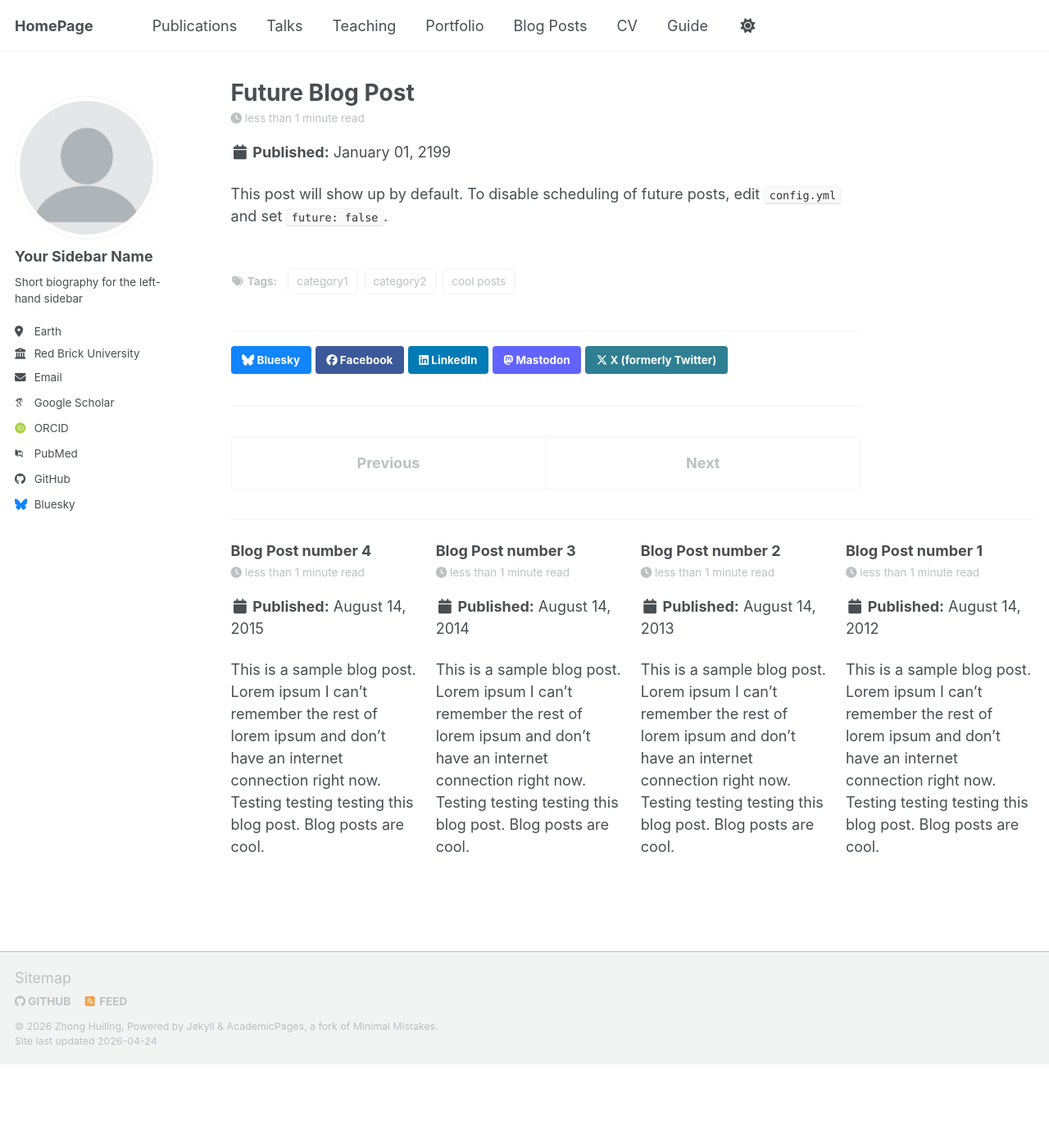
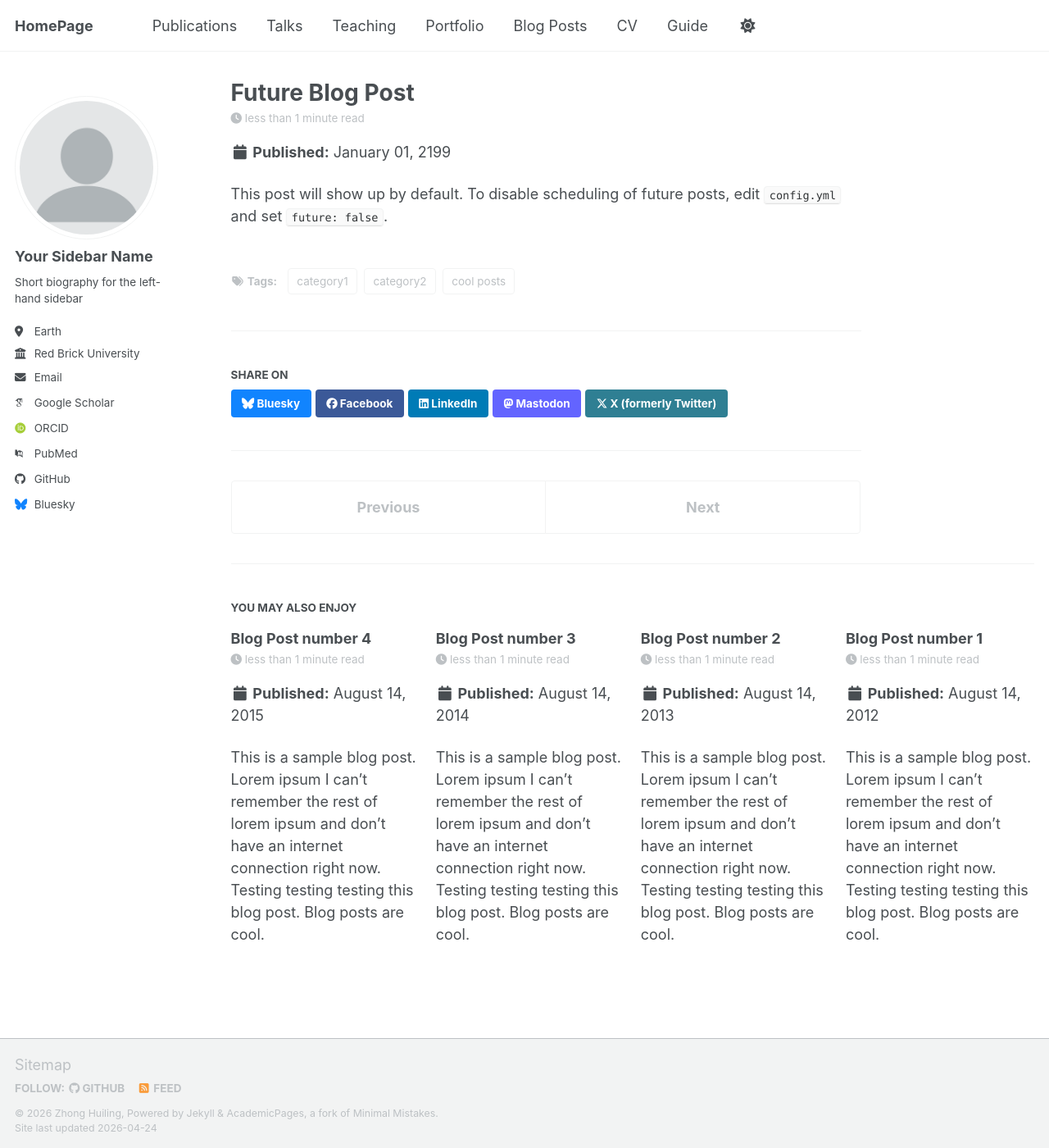
Before and after one commit to Eliaukyou/Eliaukyou.github.io, a Jekyll site: the page built from _posts/2199-01-01-future-post.md, in a window 1280 px wide and 1400 px high. Shown: the whole window at 82% size. Built offline with Jekyll 4.4.1, drawn with Linux system fonts in a browser that asks for light colours; some web fonts are replaced; a script bundle is joined from its source files by our own code; library files that are not in the unit come from our copies; some of the changed lines change nothing that is shown.

Commit message:
Update site configuration for new locale and repository

```diff
--- a/_config.yml
+++ b/_config.yml
@@ -7,16 +7,16 @@
 # server process.
 
 # Basic Site Settings
-locale                   : "China"
+locale                   : "en-US"
 site_theme               : "default" # The available themes options are "default", "air", "sunrise", "mint", "dirt" and "contrast"
 title                    : "HomePage"
 title_separator          : "-"
 name                     : &name "Zhong Huiling"
 description              : &description "Your Name's academic portfolio"   # Update this with a general description of your site, this is the default if not overridden by a page
-url                      : https://academicpages.github.io # The base hostname & protocol for your site e.g. "https://[your GitHub username].github.io",
+url                      : https://Eliaukyou.github.io # The base hostname & protocol for your site e.g. "https://[your GitHub username].github.io",
                                                            # or if you already have some other page hosted on Github then use "https://[your GitHub username].github.io/[Your Repo Name]"
 baseurl                  : "" # the subpath of your site, e.g. "/blog"
-repository               : "academicpages/academicpages.github.io"
+repository               : "Eliaukyou/Eliaukyou.github.io"
 
 # Site Author - The following control what appear as part of the author content on the side bar.
 #               If a field is blank the icon and link will not appear, otherwise it will be shown.
```
